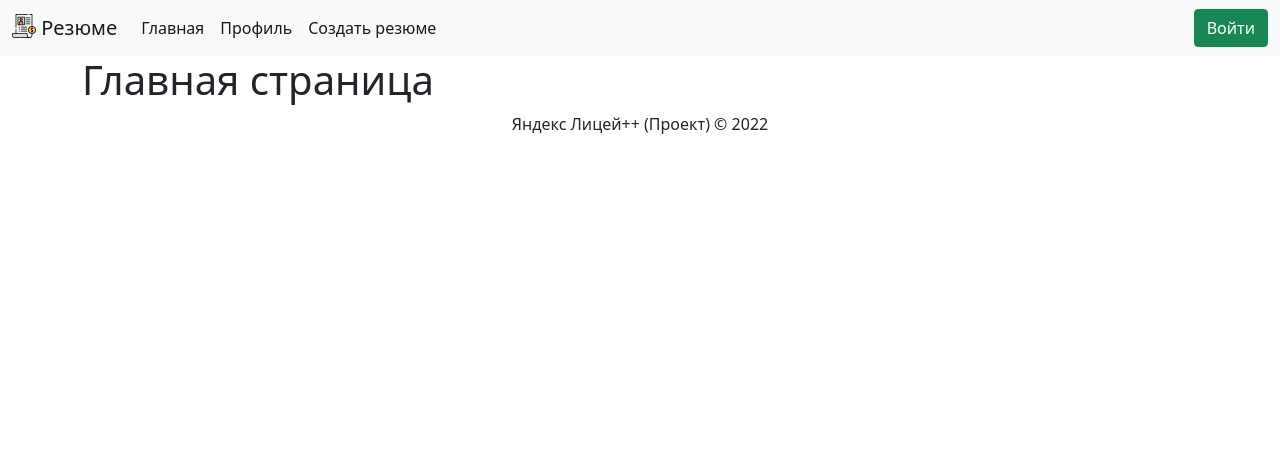
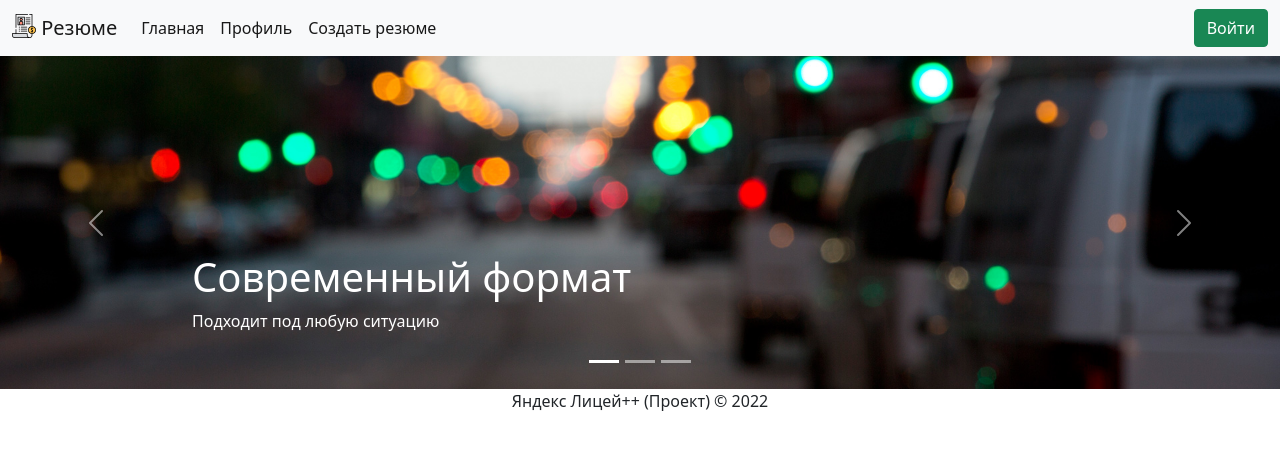
Before and after one commit to YandexLyceumPP/Resume, a Django app: page / in a window 1280 px wide. Shown: the top 450 px of the page. Run offline with Django 3.2, Linux system fonts and the light colour scheme.

Commit message:
Added a carousel to the home page

```diff
--- a/templates/base.html
+++ b/templates/base.html
@@ -1,24 +1,34 @@
 <!DOCTYPE html>
 <html lang="ru">
-
     <head>
         <title>{% block title %}{% endblock %}</title>
-	<link href="https://cdn.jsdelivr.net/npm/bootstrap@5.1.3/dist/css/bootstrap.min.css" rel="stylesheet">
+
+        <!-- Bootstrap -->
+        <!-- CSS only -->
+        <link href="https://cdn.jsdelivr.net/npm/bootstrap@5.1.3/dist/css/bootstrap.min.css" rel="stylesheet"
+              integrity="sha384-1BmE4kWBq78iYhFldvKuhfTAU6auU8tT94WrHftjDbrCEXSU1oBoqyl2QvZ6jIW3"
+              crossorigin="anonymous">
+        <!-- JavaScript Bundle with Popper -->
+        <script src="https://cdn.jsdelivr.net/npm/bootstrap@5.1.3/dist/js/bootstrap.bundle.min.js"
+                integrity="sha384-ka7Sk0Gln4gmtz2MlQnikT1wXgYsOg+OMhuP+IlRH9sENBO0LRn5q+8nbTov4+1p"
+                crossorigin="anonymous"></script>
+
         {% load static %}
         <link rel="icon" href="{% static 'img/favicons/logo.svg' %}">
         <link rel="apple-touch-icon" sizes="180x180" href="{% static 'img/favicons/apple-touch-icon.png' %}">
         <link rel="icon" type="image/png" sizes="32x32" href="{% static 'img/favicons/favicon-32x32.png' %}">
         <link rel="icon" type="image/png" sizes="16x16" href="{% static 'img/favicons/favicon-16x16.png' %}">
     </head>
-
     <body>
         {% include "includes/header.html" %}
+
+        <main>
+            {% block content_free %}{% endblock %}
             <div class="container">
-		<main>
                 {% block content %}{% endblock %}
+            </div>
         </main>
-	</div>
+
         {% include "includes/footer.html" %}
     </body>
-
 </html>
--- a/templates/homepage/homepage.html
+++ b/templates/homepage/homepage.html
@@ -1,7 +1,65 @@
 {% extends "base.html" %}
 
 
+{% load static %}
+
 {% block title %}Главная{% endblock %}
-{% block content %}
-	<h1>Главная страница</h1>
+
+{% block content_free %}
+	<div id="myCarousel" class="carousel slide" data-bs-ride="carousel">
+        <div class="carousel-indicators">
+            <button type="button" data-bs-target="#myCarousel"
+                    data-bs-slide-to="0" class="active" aria-label="Slide 1"></button>
+            <button type="button" data-bs-target="#myCarousel"
+                    data-bs-slide-to="1" aria-label="Slide 2" class=""></button>
+            <button type="button" data-bs-target="#myCarousel"
+                    data-bs-slide-to="2" aria-label="Slide 3" class="" aria-current="true"></button>
+        </div>
+        <div class="carousel-inner">
+            <div class="carousel-item active">
+                <img class="bd-placeholder-img" width="100%" height="100%"
+                     src="{% static 'img/homepage/city.jpg' %}"
+                     aria-hidden="true">
+
+                <div class="container">
+                    <div class="carousel-caption text-start">
+                        <h1>Современный формат</h1>
+                        <p>Подходит под любую ситуацию</p>
+                    </div>
+                </div>
+            </div>
+            <div class="carousel-item">
+                <img class="bd-placeholder-img" width="100%" height="100%"
+                     src="{% static 'img/homepage/sky.jpg' %}"
+                     aria-hidden="true">
+
+                <div class="container">
+                    <div class="carousel-caption">
+                        <h1>Данные в облаке</h1>
+                        <p>Больше нет смысла хранить все при себе</p>
+                    </div>
+                </div>
+            </div>
+            <div class="carousel-item">
+                <img class="bd-placeholder-img" width="100%" height="100%"
+                     src="{% static 'img/homepage/ISS.jpg' %}"
+                     aria-hidden="true">
+
+                <div class="container">
+                    <div class="carousel-caption text-end">
+                        <h1>Доступность</h1>
+                        <p>Получите доступ к просмотру и редактированию из любой точки вселенной</p>
+                    </div>
+                </div>
+            </div>
+        </div>
+        <button class="carousel-control-prev" type="button" data-bs-target="#myCarousel" data-bs-slide="prev">
+            <span class="carousel-control-prev-icon" aria-hidden="true"></span>
+            <span class="visually-hidden">Previous</span>
+        </button>
+        <button class="carousel-control-next" type="button" data-bs-target="#myCarousel" data-bs-slide="next">
+            <span class="carousel-control-next-icon" aria-hidden="true"></span>
+            <span class="visually-hidden">Next</span>
+        </button>
+    </div>
 {% endblock %}
```
Also changed, not shown: static_dev/img/homepage/ISS.jpg (added), static_dev/img/homepage/city.jpg (added), static_dev/img/homepage/sky.jpg (added). Lines whose indentation alone changed are shown as unchanged.
